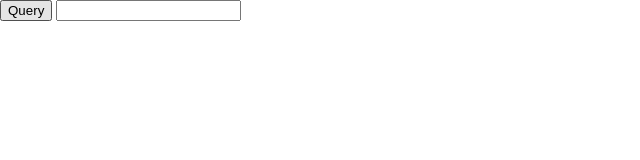
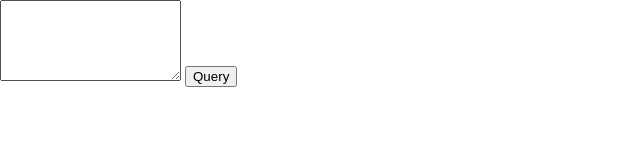
Before and after one commit to mbfgit/1drv, a plain HTML site: page index2.html in a window 1280 px wide. Shown: the whole page, without its empty margins (0-640 px from the left). Drawn offline with Linux system fonts and the light colour scheme.

Commit message:
Update index2.html

```diff
--- a/index2.html
+++ b/index2.html
@@ -25,6 +25,6 @@
     </script>
 </head>
 <body style="margin: 0;padding: 0;border: 0;">
+<textarea id="additionalOptions" columns=80 rows=5></textarea>
 <button id="queryOneDrive" type="button" class="btn btn-primary" onclick="launchOneDrivePicker('9667a420-3949-4dc9-93e2-afc3b575f065','query')">Query</button></body>
-<input type="text" id="additionalOptions"></input>
 </html>
```
